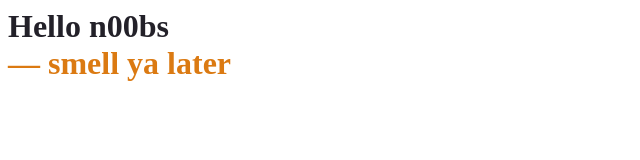
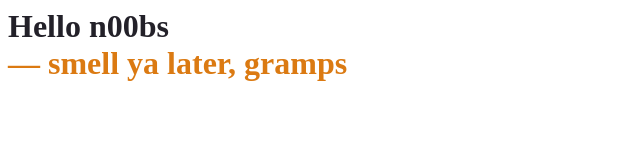
Before and after one commit to nemoninja/react-projects, a Gatsby site: page / in a window 1280 px wide. Shown: the whole page, without its empty margins (0-640 px from the left). Built offline with nearby package versions, Linux system fonts and the light colour scheme; Gatsby itself is replaced by a stand-in of ours.

Commit message:
site url

```diff
--- a/src/pages/index.js
+++ b/src/pages/index.js
@@ -7,7 +7,7 @@ const IndexPage = () => {
       <h1>
         Hello n00bs
         <br />
-        <span>— smell ya later</span>
+        <span>— smell ya later, gramps</span>
       </h1>
     </main>
   );
```
